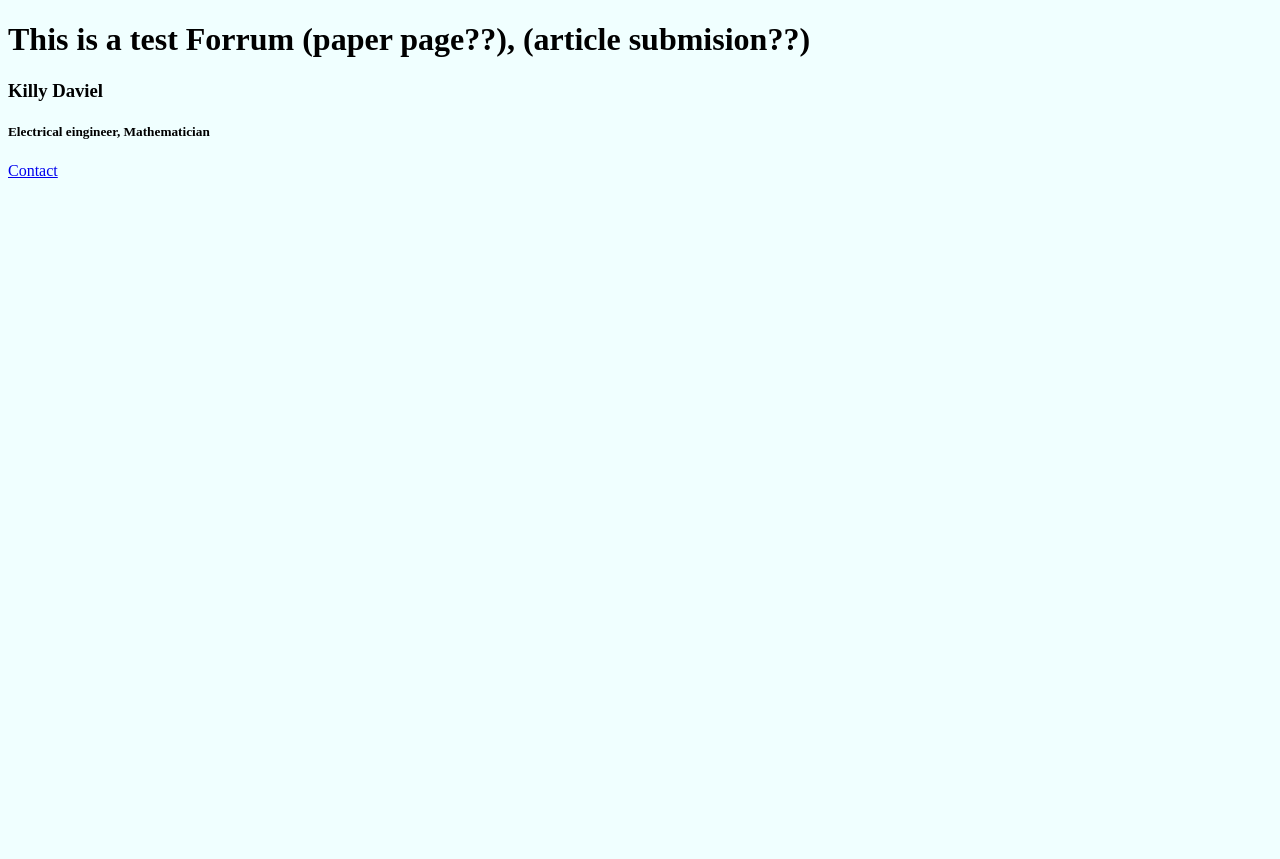
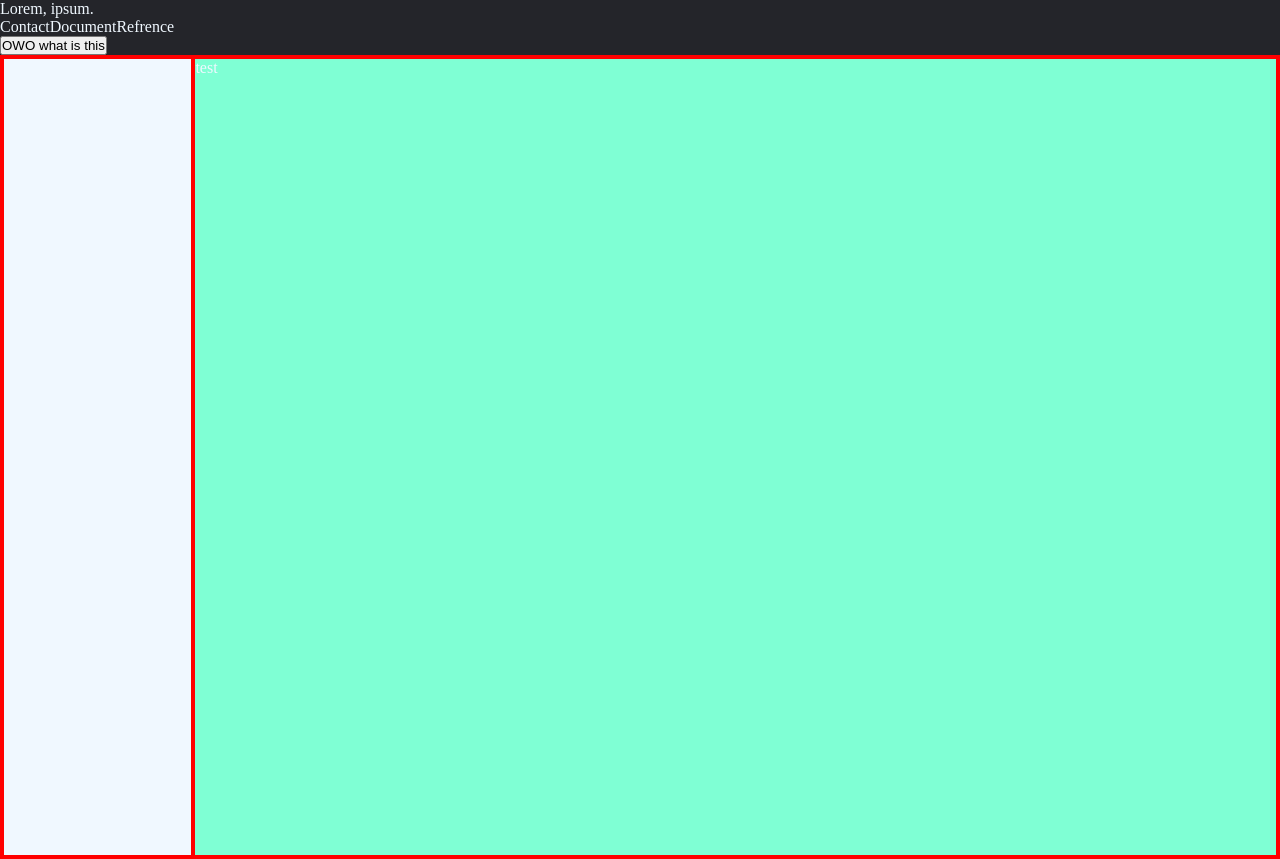
Before and after one commit to HiraishKumar/KillyDaviel.github.io, a plain HTML site: page work_in_progress.html in a window 1280 px wide. Before the commit the page ends 800 px from the top, so only its background shows below. Drawn offline with Linux system fonts and the light colour scheme.

Commit message:
added sidebar

```diff
--- a/Styles/work.css
+++ b/Styles/work.css
@@ -1,4 +1,42 @@
-HTML{
-    background-color: azure;
+html{
+    background-color: #24252a;
     font-family: 'Times New Roman', Times, serif;
+    color: aliceblue;
 }
+
+.page{
+    display: flex;
+}
+
+div{
+    border:2px solid red;
+}
+
+*{
+    box-sizing: border-box;
+    margin: 0;
+    padding: 0;
+}
+
+/* ======SIDEBAR====== */
+.side-bar{
+    background-color: aliceblue;
+    width: 15%;
+    height: 100vh;
+}
+
+.header-item-list{
+    display: flex;
+    list-style: none;
+}
+
+.header-item-list li{
+    color: aliceblue;
+    font-weight: 200;
+}
+/* ====MAIN ARTICLE==== */
+.main-article{
+    background-color: aquamarine;
+    width: 85%;
+    height: 100vh;
+}
--- a/work_in_progress.html
+++ b/work_in_progress.html
@@ -8,32 +8,30 @@
 	<link rel="stylesheet" href="Styles/work.css">
 </head>
 
-<body>
-	<header>
-		<h1 >This is a test Forrum (paper page??), (article submision??)</h1>
-		<nav>
-			<span>
-				<h3>Killy Daviel</h3>
-				<h5>Electrical eingineer, Mathematician</h5>
-			</span>
-			<span style="display: inline;">
-				<a href="/refrences">Contact</a>
-			</span>
-		</nav>
-
+<body >
+	<header class="header">
+		<p class="logo">
+			Lorem, ipsum.
+		</p>
+		<ul class="header-item-list">
+			<li class="header-item">Contact</li>
+			<li class="header-item">Document</li>
+			<li class="header-item">Refrence</li>
+		</ul>
+		<a class="header-button" href="https://github.com/KillyDaviel/">
+			<button>
+				OWO what is this
+			</button>
+		</a>
 	</header>
-
-	<!-- <header style="text-align:left;">
-		<h1 >This is a test Forrum (paper page??), (article submision??)</h1>
-		<div style="display: flexbox;">
-			<span style="text-align: left; display:;">
-				<p><h3>Killy Daviel</h3></p>
-				<p><h5>Electrical eingineer, Mathematician</h5></p>
-			</span>
-			<span style="text-align: right;">
-				<p><a href="/refrences">Contact</a></p>
-			</span>
-		</div> -->
+	<div class="page">
+		<div class="side-bar">
+			<p>test</p>
+		</div>
+		<div class="main-article">
+			<p>test</p>
+		</div>
+	</div>
 </body>
 
 </html>
```
